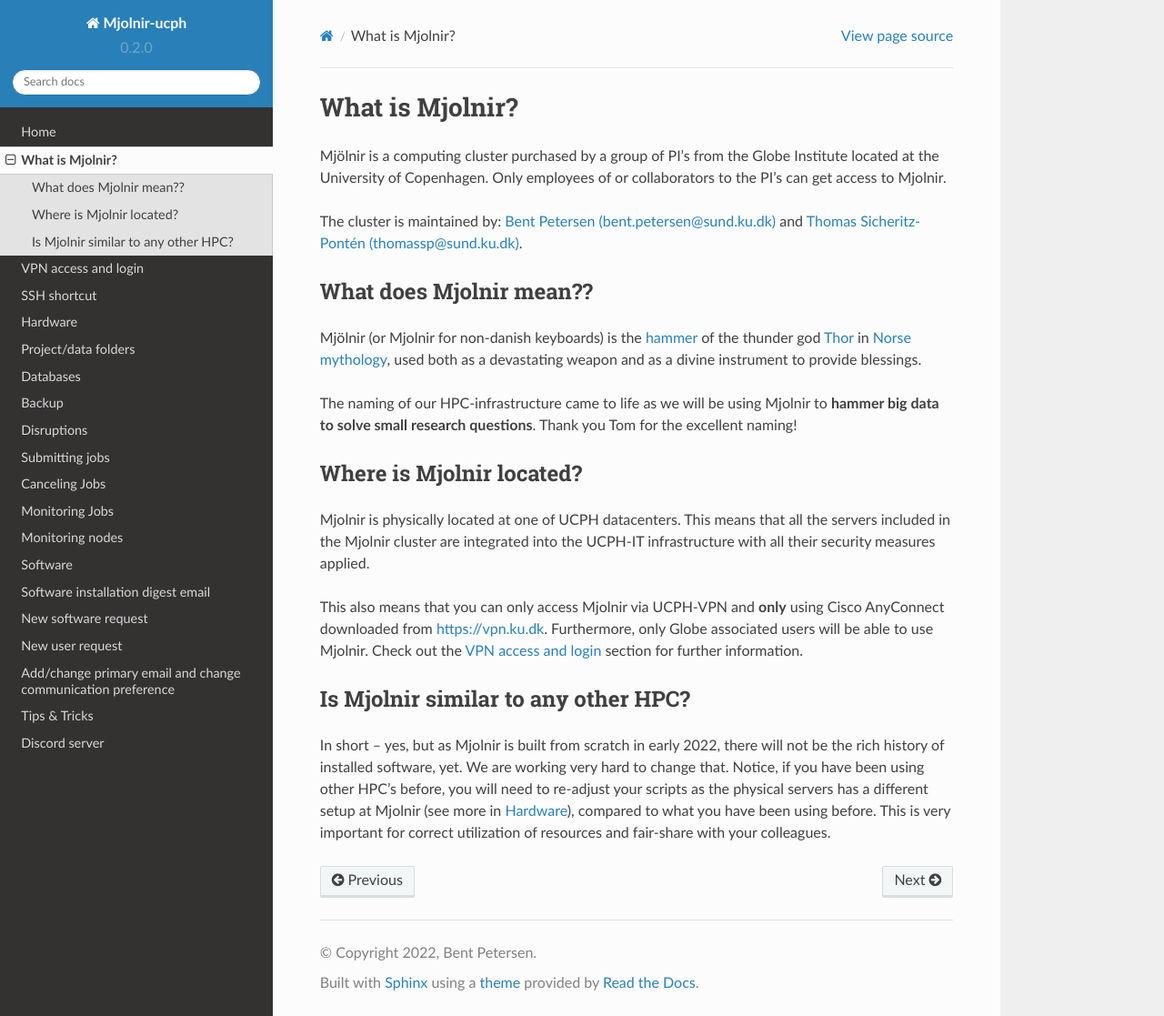
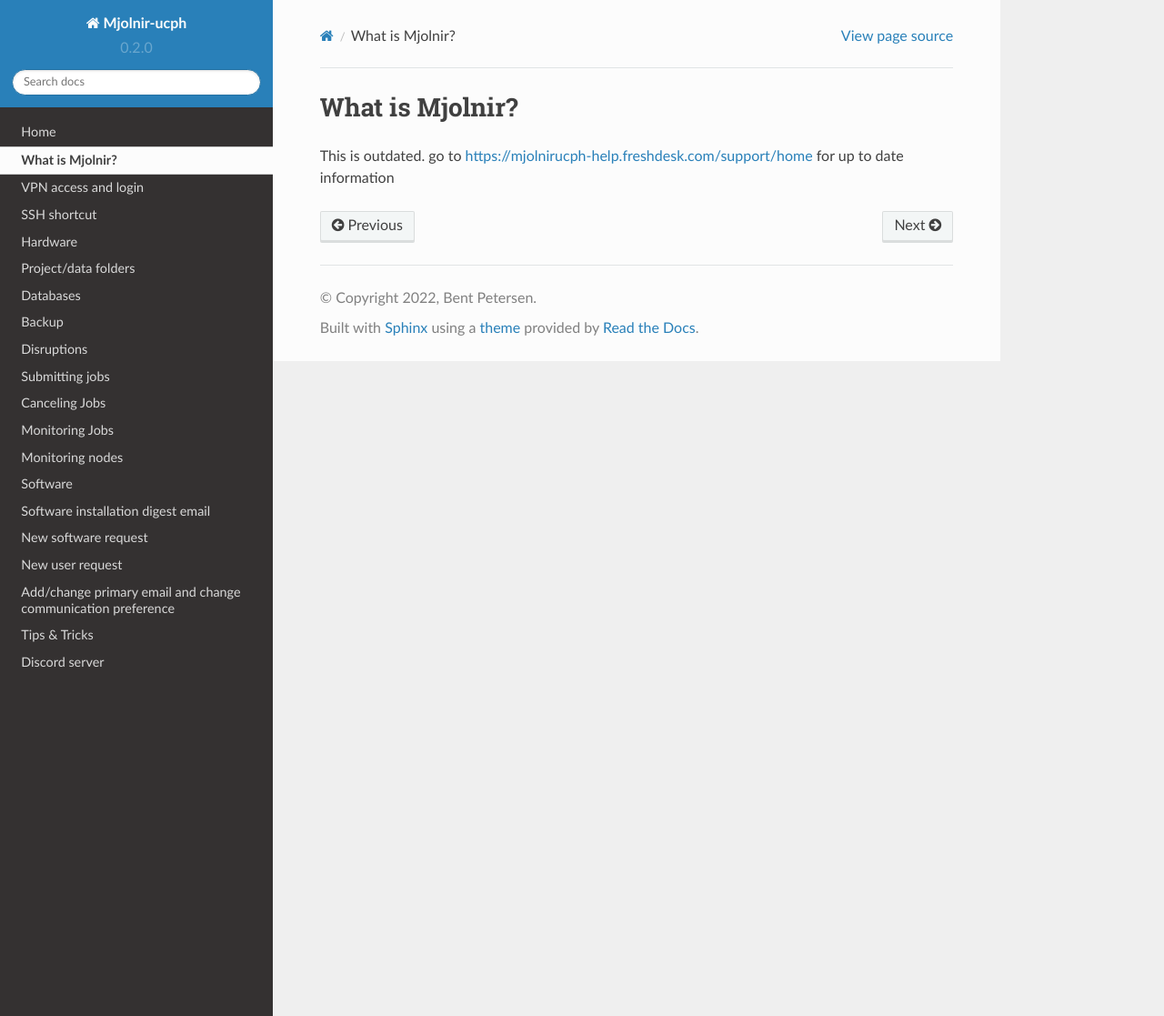
Before and after one commit to bentpetersendk/mjolnir_ucph, a Sphinx documentation site: the page built from docs/source/mjolnir.rst, in a window 1280 px wide and 1117 px high. Shown: the whole window at 91% size. Built offline with Sphinx 7.4.7 and the Read the Docs theme 2.0.0, drawn with Linux system fonts in a browser that asks for light colours.

Commit message:
Update mjolnir.rst

```diff
--- a/docs/source/mjolnir.rst
+++ b/docs/source/mjolnir.rst
@@ -1,26 +1,3 @@
 What is Mjolnir?
 =====
-Mjölnir is a computing cluster purchased by a group of PI’s from the Globe Institute located at the University of Copenhagen.
-Only employees of or collaborators to the PI's can get access to Mjolnir.
-
-The cluster is maintained by:
-`Bent Petersen (bent.petersen@sund.ku.dk) <https://globe.ku.dk/staff-list/hologenomics/?id=271131&vis=medarbejder>`_ and `Thomas Sicheritz-Pontén (thomassp@sund.ku.dk) <https://globe.ku.dk/staff-list/hologenomics/?pure=en/persons/635914>`_.
-
-What does Mjolnir mean??
-*****
-
-Mjölnir (or Mjolnir for non-danish keyboards) is the `hammer <https://en.wikipedia.org/wiki/Mj%C3%B6lnir>`_ of the thunder god `Thor <https://en.wikipedia.org/wiki/Thor>`_ in `Norse mythology <https://en.wikipedia.org/wiki/Norse_mythology>`_, used both as a devastating weapon and as a divine instrument to provide blessings.
-
-The naming of our HPC-infrastructure came to life as we will be using Mjolnir to **hammer big data to solve small research questions**. Thank you Tom for the excellent naming!
-
-Where is Mjolnir located?
-*****
-
-Mjolnir is physically located at one of UCPH datacenters. This means that all the servers included in the Mjolnir cluster are integrated into the UCPH-IT infrastructure with all their security measures applied.
-
-This also means that you can only access Mjolnir via UCPH-VPN and **only** using Cisco AnyConnect downloaded from https://vpn.ku.dk. Furthermore, only Globe associated users will be able to use Mjolnir. Check out the :doc:`vpn` section for further information.
-
-Is Mjolnir similar to any other HPC?
-*****
-In short – yes, but as Mjolnir is built from scratch in early 2022, there will not be the rich history of installed software, yet. We are working very hard to change that.
-Notice, if you have been using other HPC’s before, you will need to re-adjust your scripts as the physical servers has a different setup at Mjolnir (see more in :doc:`hardware`), compared to what you have been using before. This is very important for correct utilization of resources and fair-share with your colleagues.
+This is outdated. go to https://mjolnirucph-help.freshdesk.com/support/home for up to date information
```
